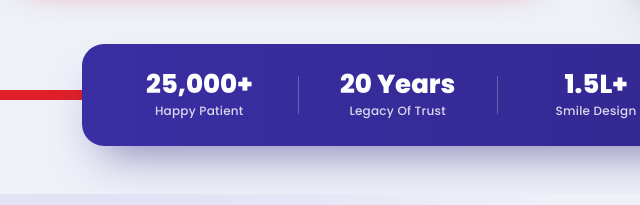
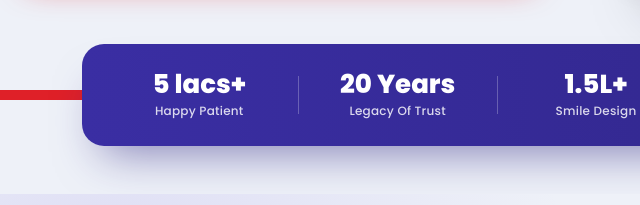
Before and after one commit to orthosquare-marketing/AVM-LP, a website: page clear-aligners-24999/index.html in a window 1280 px wide. Shown: the part 595-800 px from the top of the page, 44-684 px from the left. Drawn offline with Linux system fonts and the light colour scheme.

Commit message:
chnage the text

```diff
--- a/clear-aligners-24999/index.html
+++ b/clear-aligners-24999/index.html
@@ -686,7 +686,7 @@
         <!-- Mobile stats bar -->
         <div class="hero__stats">
             <div class="hero__stat">
-                <div class="hero__stat-num">25,000+</div>
+                <div class="hero__stat-num">5 lacs+</div>
                 <div class="hero__stat-label">Happy Patients</div>
             </div>
             <div class="hero__stat">
@@ -704,7 +704,7 @@
             <div class="hero__strip"></div>
             <div class="hero__statcard">
                 <div class="hero__stat">
-                    <div class="hero__stat-num">25,000+</div>
+                    <div class="hero__stat-num">5 lacs+</div>
                     <div class="hero__stat-label">Happy Patient</div>
                 </div>
                 <div class="hero__stat">
```
Also changed, not shown: assets/clear-aligners/crossbite.jpeg (added), assets/clear-aligners/crowded teeth.jpeg (added), assets/clear-aligners/gapped (2).jpeg (added), assets/clear-aligners/opendeep bite.jpeg (added), assets/clear-aligners/spacing issue.jpeg (added).
